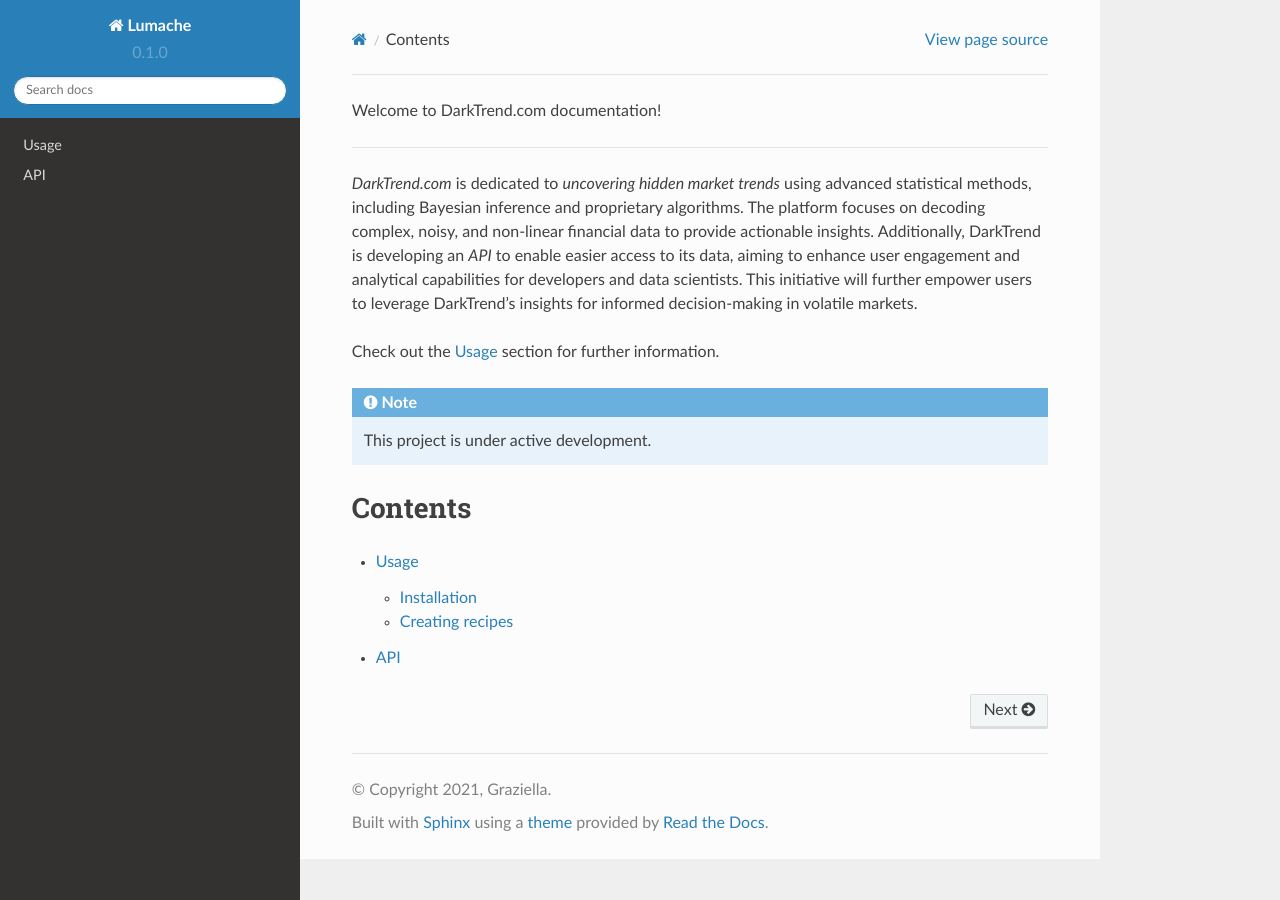
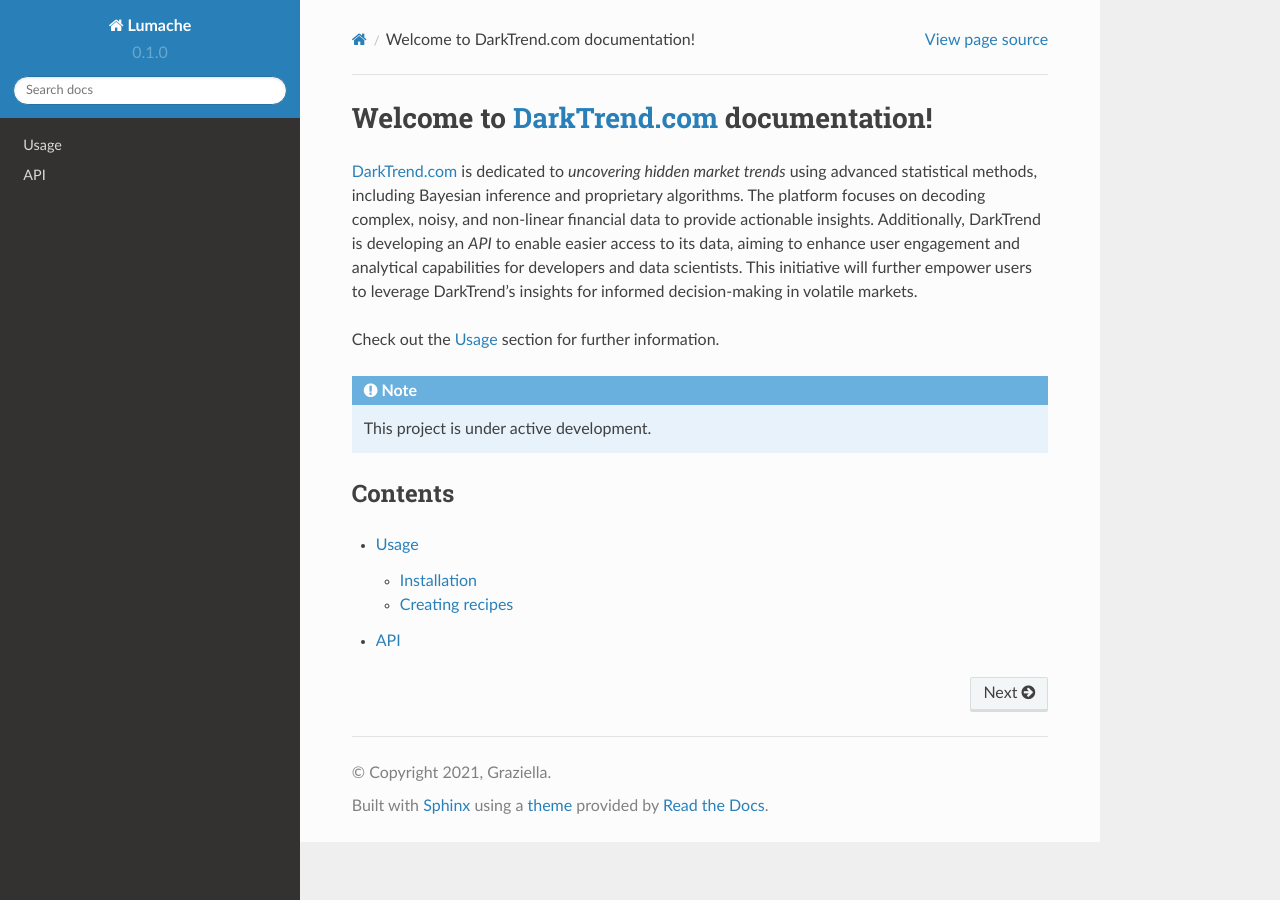
Before and after one commit to buhbuhtig/darktrend, a Sphinx documentation site: the page built from docs/source/index.rst, in a window 1280 px wide. Built offline with Sphinx 7.4.7 and the Read the Docs theme 2.0.0, drawn with Linux system fonts in a browser that asks for light colours; part of the change alters nothing that is shown.

Commit message:
Update index.rst

```diff
--- a/docs/source/index.rst
+++ b/docs/source/index.rst
@@ -1,8 +1,7 @@
-Welcome to DarkTrend.com documentation!
+Welcome to `DarkTrend.com <https://darktrend.com>`_ documentation!
+=================================================================
 
-===================================
-
-`DarkTrend.com` is dedicated to *uncovering hidden market trends* using advanced statistical methods, including Bayesian inference and proprietary algorithms. The platform focuses on decoding complex, noisy, and non-linear financial data to provide actionable insights. Additionally, DarkTrend is developing an *API* to enable easier access to its data, aiming to enhance user engagement and analytical capabilities for developers and data scientists. This initiative will further empower users to leverage DarkTrend's insights for informed decision-making in volatile markets.
+`DarkTrend.com <https://darktrend.com>`_ is dedicated to *uncovering hidden market trends* using advanced statistical methods, including Bayesian inference and proprietary algorithms. The platform focuses on decoding complex, noisy, and non-linear financial data to provide actionable insights. Additionally, DarkTrend is developing an *API* to enable easier access to its data, aiming to enhance user engagement and analytical capabilities for developers and data scientists. This initiative will further empower users to leverage DarkTrend's insights for informed decision-making in volatile markets.
 
 Check out the :doc:`usage` section for further information.
 
```
